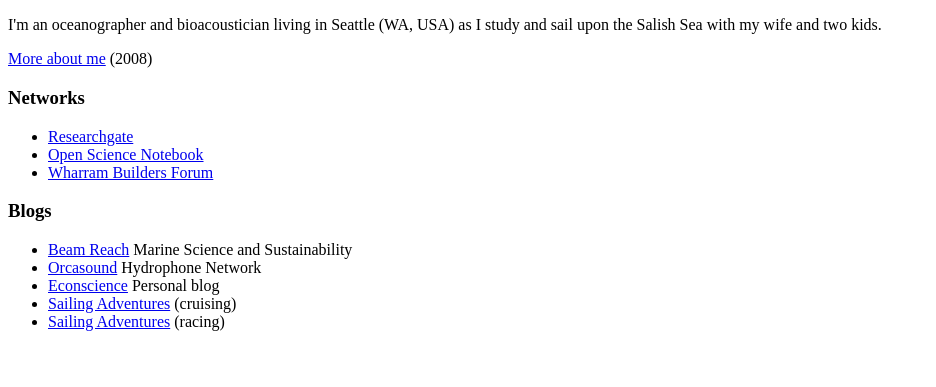
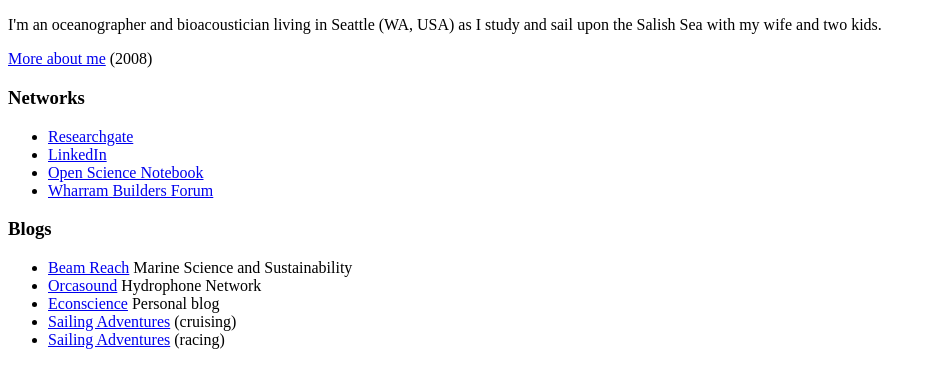
Before and after one commit to scottveirs/scottveirs.github.io, a plain HTML site: page index.html in a window 1280 px wide. Shown: the part 91-478 px from the top of the page, without its empty margins (0-936 px from the left). Drawn offline with Linux system fonts and the light colour scheme.

Commit message:
Add link to LinkedIn

```diff
--- a/index.html
+++ b/index.html
@@ -16,6 +16,7 @@
 <h3>Networks</h3>
 <ul>
   <li> <a href="https://www.researchgate.net/profile/Scott_Veirs">Researchgate</a> </li>
+  <li> <a href="https://www.linkedin.com/in/beamreach/">LinkedIn</a> </li>
   <li> <a href="http://onsnetwork.org/scottveirs/">Open Science Notebook</a> </li>
   <li> <a href="http://wharrambuilders.ning.com/profile/ScottVeirs">Wharram Builders Forum</a> </li>
 </ul>
```
